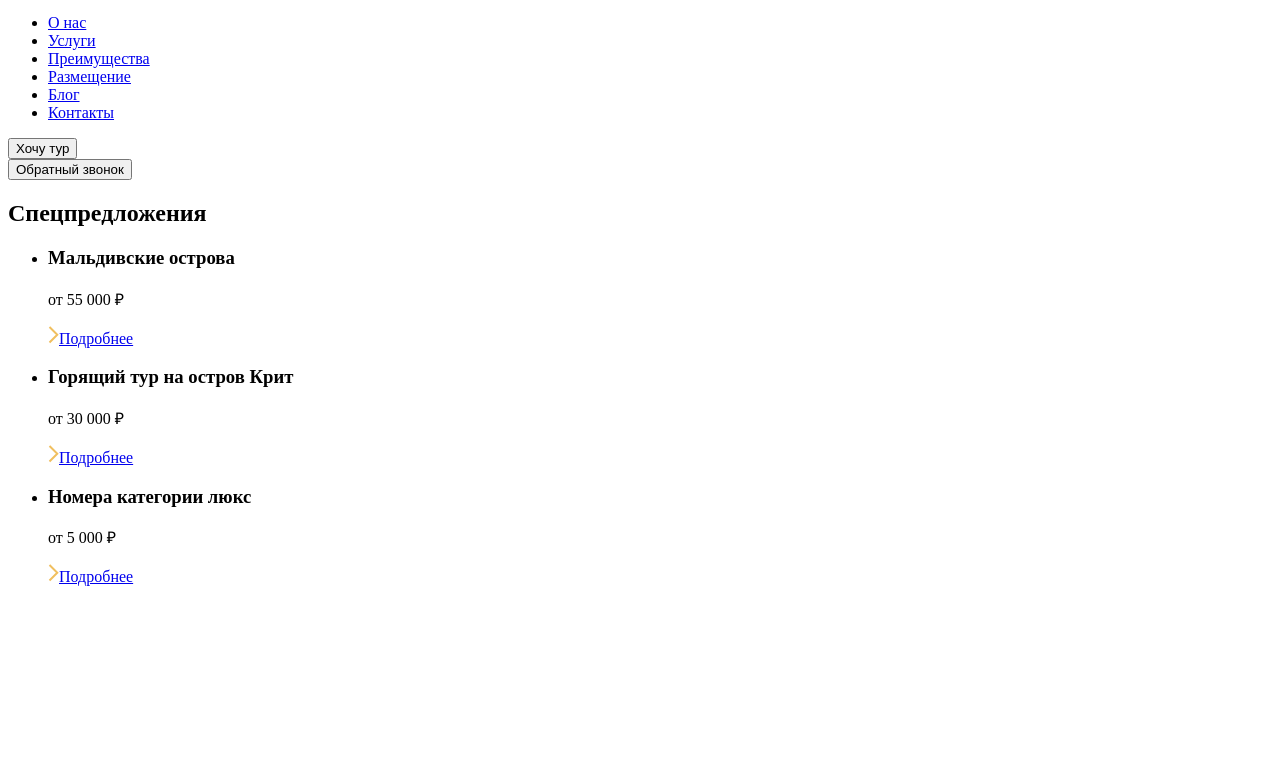
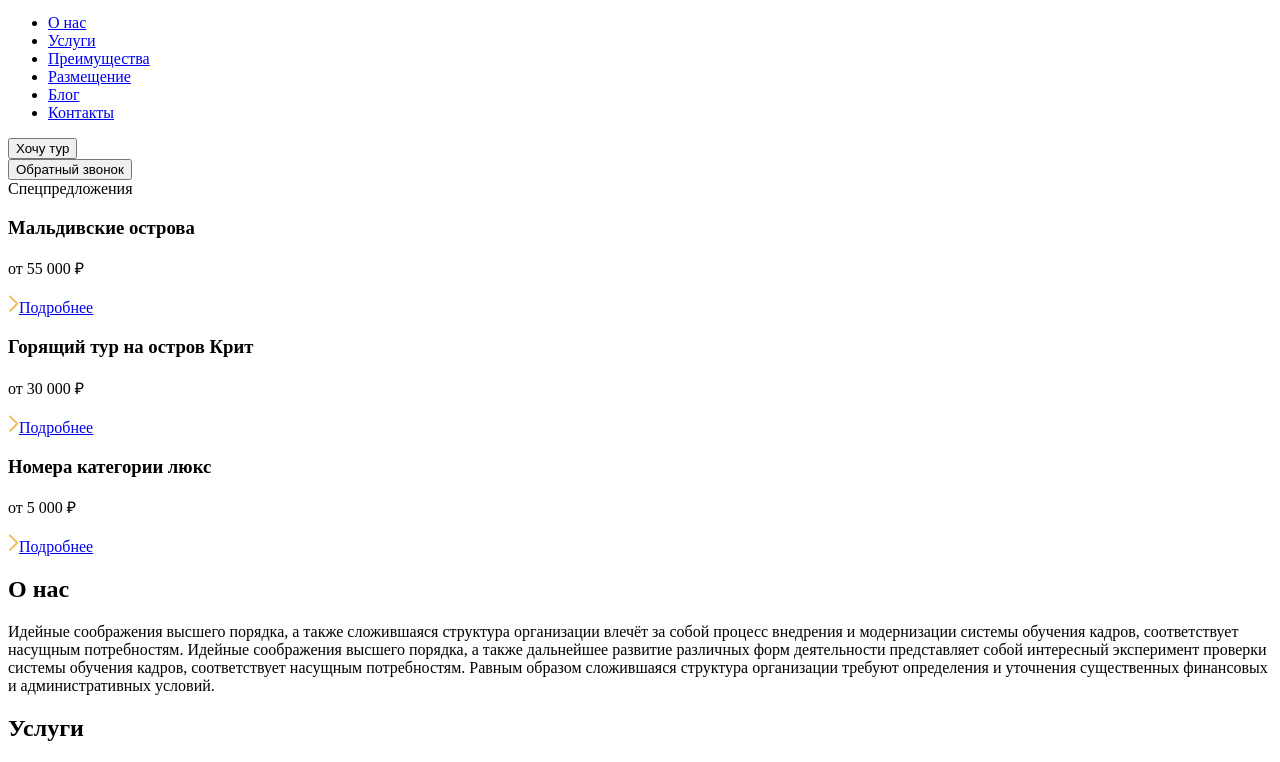
Before and after one commit to MrMikeRom/Lagoona-hotel, a plain HTML site: page index.html in a window 1280 px wide. Shown: the part 104-866 px from the top of the page. Before the commit the page ends 800 px from the top, so only its background shows below. Drawn offline with Linux system fonts and the light colour scheme.

Commit message:
сделал секцию О нас, исправил карточки спецпредложений

```diff
--- a/index.html
+++ b/index.html
@@ -134,18 +134,22 @@
         <main class="main">
 
 
-            <!-- Секция спецпредложений -->
+            <!-- Секция СПЕЦПРЕДЛОЖЕНИЯ -->
             <section class="special-offers-section">
 
 
-                <h1 class="special-offers-title">Спецпредложения</h1>
+                <div class="special-offers-title">Спецпредложения</div>
 
 
-                <ul class="special-offers-list">
+                <div class="special-offers-list">
+
+
+                    <div class="left-block">
+
 
                         <!-- Задал общий класс и личный (сокращение Special Offers Item 1 - soi1) -->
                         <!-- Первое спецпродложение -->
-                    <li class="special-offers-item soi1">
+                        <div class="special-offers-item soi1">
 
                             <h3 class="special-item-title sit1">Мальдивские острова</h3>
 
@@ -155,11 +159,11 @@
                                 <img src="assets/img/Vector2.svg" alt=">">Подробнее
                             </a>
 
-                    </li>
+                        </div>
 
 
                         <!-- Второе спецпродложение -->
-                    <li class="special-offers-item soi2">
+                        <div class="special-offers-item soi2">
 
                             <h3 class="special-item-title sit2">Горящий тур на&nbsp;остров Крит</h3>
 
@@ -169,11 +173,16 @@
                                 <img src="assets/img/Vector2.svg" alt=">">Подробнее
                             </a>
 
-                    </li>
+                        </div>
 
 
+                    </div>
+
+
+                    <div class="right-block">
+
                         <!-- Третье спецпродложение -->
-                    <li class="special-offers-item soi3">
+                        <div class="special-offers-item soi3">
 
                             <h3 class="special-item-title sit3">Номера категории люкс</h3>
 
@@ -183,11 +192,36 @@
                                 <img src="assets/img/Vector2.svg" alt=">">Подробнее
                             </a>
 
-                    </li>
+                        </div>
+
+                    </div>
+                </div>
 
 
+            </section>
 
-                </ul>
+
+            <!-- Секция О НАС -->
+            <section class="about-us">
+
+                <h2 class="about-us-title">О нас</h2>
+
+                <p class="about-us-message">Идейные соображения высшего порядка, а&nbsp;также сложившаяся структура
+                    организации влечёт за&nbsp;собой процесс внедрения и&nbsp;модернизации системы обучения кадров,
+                    соответствует насущным потребностям. Идейные соображения высшего порядка, а&nbsp;также дальнейшее
+                    развитие различных форм деятельности представляет собой интересный эксперимент проверки системы
+                    обучения кадров, соответствует насущным потребностям. Равным образом сложившаяся структура
+                    организации требуют определения и&nbsp;уточнения существенных финансовых
+                    и&nbsp;административных условий.</p>
+
+            </section>
+
+
+            <!-- Секция СЕРВИС -->
+            <section class="services">
+
+                <h2 class="services-title">Услуги</h2>
+
 
 
             </section>
```
Lines whose indentation alone changed are shown as unchanged.
